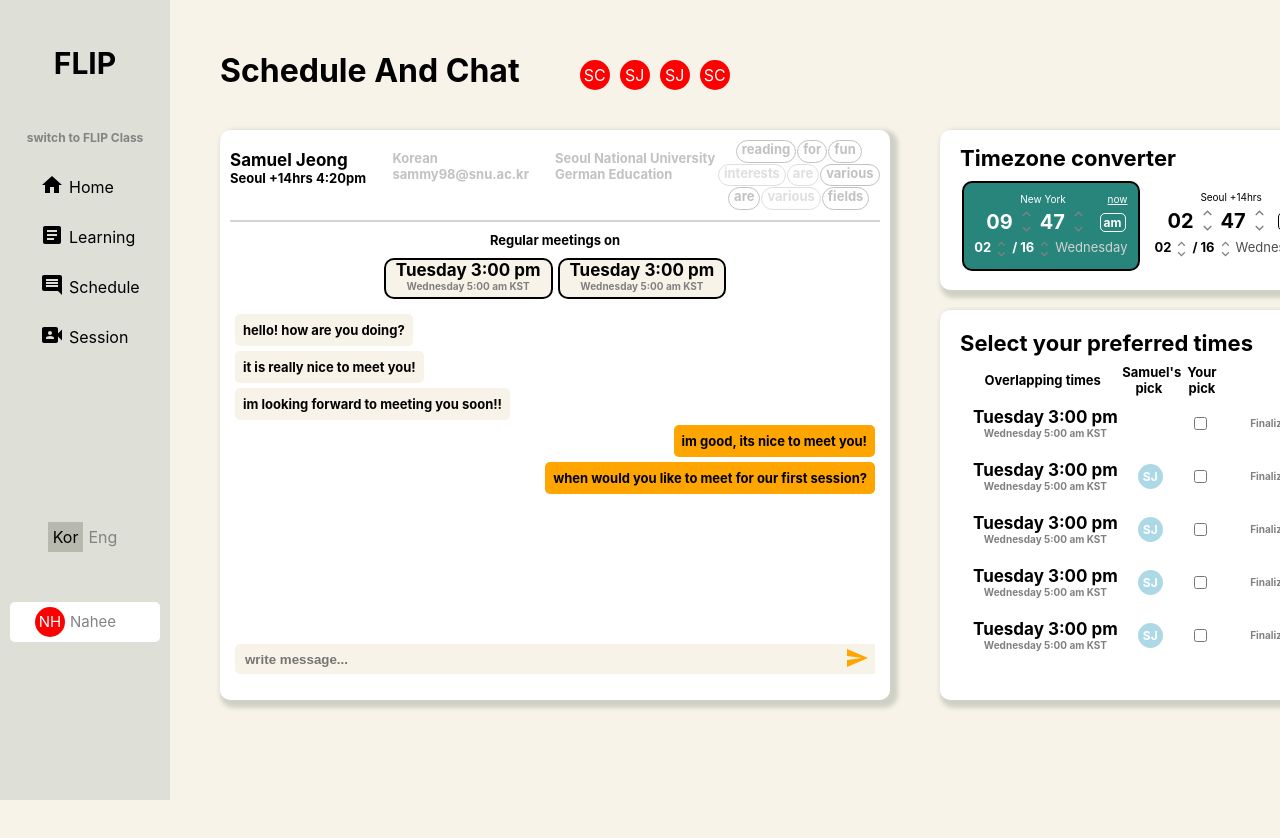
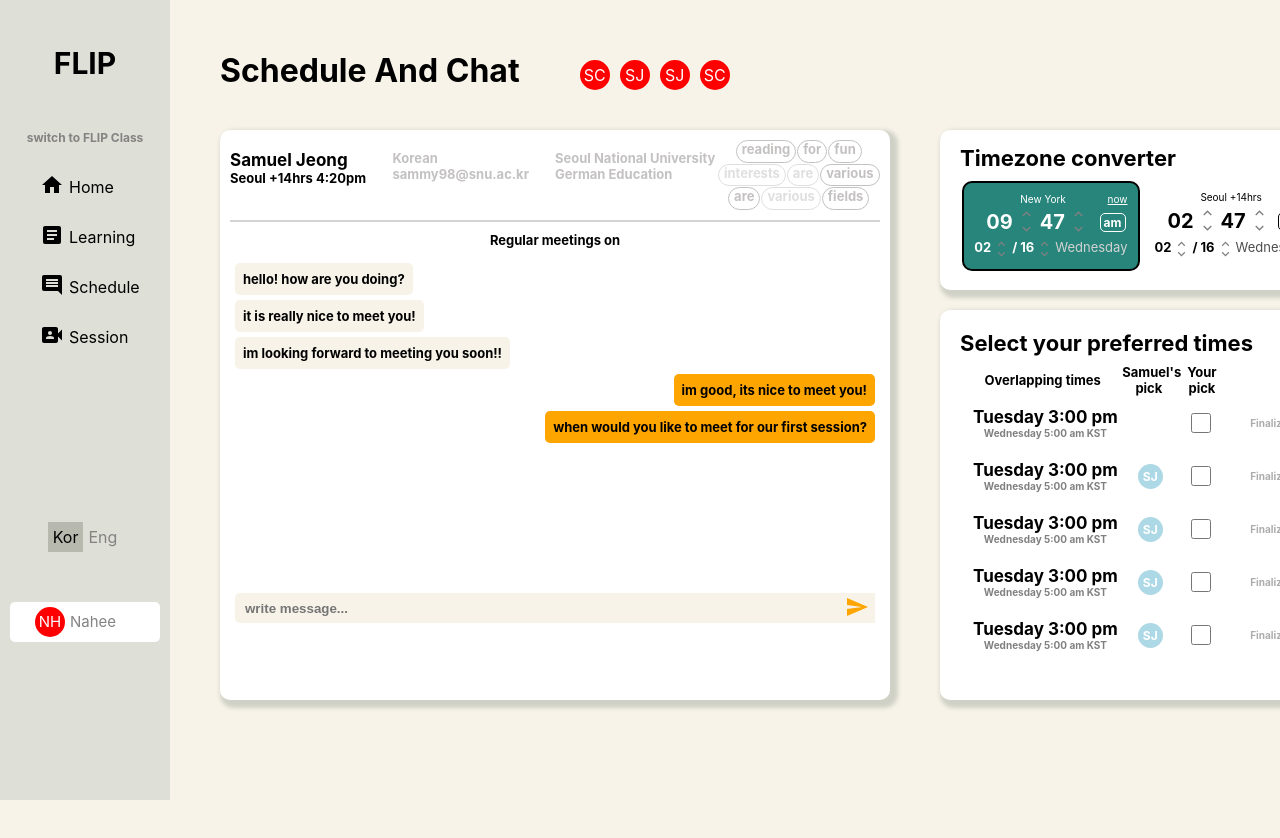
Before and after one commit to haimnam/FLIP-Test, a React (Create React App) app: page /schedule in a window 1280 px wide. Shown: the top 838 px of the page. Built offline with nearby package versions, Linux system fonts and the light colour scheme.

Commit message:
Interlock Preferred Times and Regular Meetings

```diff
--- a/src/pages/Schedule/Chat.tsx
+++ b/src/pages/Schedule/Chat.tsx
@@ -1,12 +1,12 @@
-import React, { useState } from "react";
+import React from "react";
 import styles from "../../scss/ScheduleAndChat.module.scss";
 import ChatInfo from "./ChatInfo.tsx";
 import ChatScreen from "./ChatScreen.tsx";
 
-const Chat = () => {
+const Chat = ({ partnerInfoData }) => {
   return (
     <div className={styles.chatBody}>
-      <ChatInfo />
+      <ChatInfo partnerInfoData={partnerInfoData} />
       <ChatScreen />
     </div>
   );
--- a/src/pages/Schedule/ChatInfo.tsx
+++ b/src/pages/Schedule/ChatInfo.tsx
@@ -1,25 +1,24 @@
 import React from "react";
 import styles from "../../scss/ScheduleAndChat.module.scss";
-import { PartnerInfoData } from "./PartnerInfoData.tsx";
 
-const ChatInfo = () => {
+const ChatInfo = ({ partnerInfoData }) => {
   return (
     <div className={styles.chatInfo}>
       <div className={styles.partnerInfo}>
         <div className={styles.partnerMain}>
-          <h3>{PartnerInfoData[0].name}</h3>
-          <div>{PartnerInfoData[0].localTime}</div>
+          <h3>{partnerInfoData[0].name}</h3>
+          <div>{partnerInfoData[0].localTime}</div>
         </div>
         <div className={styles.partnerSub}>
-          <div>{PartnerInfoData[0].nationality}</div>
-          <div>{PartnerInfoData[0].email}</div>
+          <div>{partnerInfoData[0].nationality}</div>
+          <div>{partnerInfoData[0].email}</div>
         </div>
         <div className={styles.partnerUniv}>
-          <div>{PartnerInfoData[0].univ}</div>
-          <div>{PartnerInfoData[0].major}</div>
+          <div>{partnerInfoData[0].univ}</div>
+          <div>{partnerInfoData[0].major}</div>
         </div>
         <div className={styles.partnerTaste}>
-          {PartnerInfoData[0].taste.map((taste, index) => {
+          {partnerInfoData[0].taste.map((taste, index) => {
             return (
               <div
                 key={index}
@@ -38,7 +37,7 @@ const ChatInfo = () => {
       <div className={styles.regularMeeting}>
         <div>Regular meetings on</div>
         <div className={styles.meetingContainer}>
-          {PartnerInfoData[0].meetingTimes.map((time, index) => {
+          {partnerInfoData[0].meetingTimes.map((time, index) => {
             return (
               <div key={index} className={styles.meetingItem}>
                 <h3>{time.main}</h3>
--- a/src/pages/Schedule/PartnerInfoData.tsx
+++ b/src/pages/Schedule/PartnerInfoData.tsx
@@ -18,9 +18,6 @@ export const PartnerInfoData = [
       { isValid: false, taste: "various" },
       { isValid: true, taste: "fields" },
     ],
-    meetingTimes: [
-      { main: "Tuesday 3:00 pm", sub: "Wednesday 5:00 am KST" },
-      { main: "Tuesday 3:00 pm", sub: "Wednesday 5:00 am KST" },
-    ],
+    meetingTimes: [],
   },
 ];
--- a/src/pages/Schedule/PreferredTimes.tsx
+++ b/src/pages/Schedule/PreferredTimes.tsx
@@ -1,55 +1,30 @@
 import React, { useState } from "react";
 import styles from "../../scss/ScheduleAndChat.module.scss";
 
-const PreferredTimes = () => {
-  const [timesData, setTimesData] = useState([
-    {
-      id: 1,
-      main: "Tuesday 3:00 pm",
-      sub: "Wednesday 5:00 am KST",
-      isPartnerPick: false,
-      myPick: "sq",
-      state: "Finalize",
-    },
-    {
-      id: 2,
-      main: "Tuesday 3:00 pm",
-      sub: "Wednesday 5:00 am KST",
-      isPartnerPick: true,
-      myPick: "sq",
-      state: "Finalize",
-    },
-    {
-      id: 3,
-      main: "Tuesday 3:00 pm",
-      sub: "Wednesday 5:00 am KST",
-      isPartnerPick: true,
-      myPick: "sq",
-      state: "Finalize",
-    },
-    {
-      id: 4,
-      main: "Tuesday 3:00 pm",
-      sub: "Wednesday 5:00 am KST",
-      isPartnerPick: true,
-      myPick: "sq",
-      state: "Finalize",
-    },
-    {
-      id: 5,
-      main: "Tuesday 3:00 pm",
-      sub: "Wednesday 5:00 am KST",
-      isPartnerPick: true,
-      myPick: "sq",
-      state: "Finalize",
-    },
+const PreferredTimes = ({
+  partnerInfoData,
+  addMeeting,
+  removeMeeting,
+  timesData,
+  changeTimeState,
+}) => {
+  const [checkList, setCheckList] = useState([
+    { id: 1, isChecked: false },
+    { id: 2, isChecked: false },
+    { id: 3, isChecked: false },
+    { id: 4, isChecked: false },
+    { id: 5, isChecked: false },
   ]);
-
-  const [isChecked, setIsChecked] = useState(false);
   const [checkedItems, setCheckedItems] = useState(new Set());
 
   const checkHandler = ({ target }) => {
-    setIsChecked(!isChecked);
+    setCheckList(
+      checkList.map((check) =>
+        check.id === target.value * 1
+          ? { ...check, isChecked: !check.isChecked }
+          : check
+      )
+    );
     checkedItemHandler(
       target.parentNode.parentNode,
       target.value,
@@ -61,24 +36,36 @@ const PreferredTimes = () => {
     if (isChecked) {
       box.style.backgroundColor = "rgb(248, 243, 233)";
       box.style.border = "2px solid black";
-      checkedItems.add(id);
-      setTimesData(
-        timesData.map((time) =>
-          time.id == id ? { ...time, state: "Undo" } : time
-        )
-      );
-    } else if (checkedItems.has(id)) {
+      checkedItems.add(id * 1);
+      changeTimeState(id, "FINALIZE");
+    } else if (checkedItems.has(id * 1)) {
       box.style.backgroundColor = "white";
       box.style.border = "2px solid white";
-      checkedItems.delete(id);
-      setTimesData(
-        timesData.map((time) =>
-          time.id == id ? { ...time, state: "Finalize" } : time
+      checkedItems.delete(id * 1);
+      changeTimeState(id, "Finalize");
+    }
+    setCheckedItems(checkedItems);
+    return checkedItems;
+  };
+
+  const timeStateHandler = ({ target }, id, state) => {
+    if (state === "FINALIZE") {
+      changeTimeState(id, "Undo");
+      let newMeeting = {
+        id: id * 1,
+        main: timesData[0].main,
+        sub: timesData[0].sub,
+      };
+      addMeeting(1, partnerInfoData[0].meetingTimes.concat(newMeeting));
+    } else if (state === "Undo") {
+      checkedItemHandler(target.parentNode, id, false);
+      removeMeeting(id, 1);
+      setCheckList(
+        checkList.map((check) =>
+          check.id === id * 1 ? { ...check, isChecked: false } : check
         )
       );
     }
-    setCheckedItems(checkedItems);
-    return checkedItems;
   };
 
   return (
@@ -108,9 +95,23 @@ const PreferredTimes = () => {
                     type="checkbox"
                     value={time.id}
                     onChange={(e) => checkHandler(e)}
+                    checked={
+                      checkList.find((check) => check.id === time.id * 1)
+                        .isChecked
+                    }
                   ></input>
+                  <label />
                 </label>
-                <div className={styles.state}>{time.state}</div>
+                <div
+                  className={
+                    time.state === "Finalize"
+                      ? styles.state
+                      : styles.stateFinalized
+                  }
+                  onClick={(e) => timeStateHandler(e, time.id, time.state)}
+                >
+                  {time.state}
+                </div>
               </div>
             );
           })}
--- a/src/pages/Schedule/Schedule.tsx
+++ b/src/pages/Schedule/Schedule.tsx
@@ -1,19 +1,61 @@
-import React from "react";
+import React, { useState } from "react";
 import styles from "../../scss/ScheduleAndChat.module.scss";
 import ScheduleHead from "./ScheduleHead.tsx";
 import Chat from "./Chat.tsx";
 import Timezone from "./Timezone.tsx";
 import PreferredTimes from "./PreferredTimes.tsx";
+import { PartnerInfoData } from "./PartnerInfoData.tsx";
+import { TimesData } from "./TimesData.tsx";
 
 const Schedule = () => {
+  const [partnerInfoData, setPartnerInfoData] = useState(PartnerInfoData);
+  const [timesData, setTimesData] = useState(TimesData);
+
+  const addMeeting = (partnerId, meeting) => {
+    setPartnerInfoData(
+      partnerInfoData.map((partner) =>
+        partner.id == partnerId
+          ? { ...partner, meetingTimes: meeting }
+          : partner
+      )
+    );
+  };
+
+  const removeMeeting = (meetingId, partnerId) => {
+    let meeting = partnerInfoData[0].meetingTimes.filter(
+      (meeting) => meeting.id != meetingId
+    );
+    setPartnerInfoData(
+      partnerInfoData.map((partner) =>
+        partner.id == partnerId
+          ? { ...partner, meetingTimes: meeting }
+          : partner
+      )
+    );
+  };
+
+  const changeTimeState = (id, state) => {
+    setTimesData(
+      timesData.map((time) =>
+        time.id == id ? { ...time, state: state } : time
+      )
+    );
+  };
+
   return (
     <div className={styles.scheduleAndChat}>
       <ScheduleHead />
       <div className={styles.scheduleAndChatBody}>
-        <Chat />
+        <Chat partnerInfoData={partnerInfoData} />
         <div className={styles.scheduleBody}>
           <Timezone />
-          <PreferredTimes />
+          <PreferredTimes
+            partnerInfoData={partnerInfoData}
+            addMeeting={addMeeting}
+            removeMeeting={removeMeeting}
+            timesData={timesData}
+            changeTimeState={changeTimeState}
+          />
         </div>
       </div>
     </div>
--- /dev/null
+++ b/src/pages/Schedule/TimesData.tsx
@@ -0,0 +1,42 @@
+export const TimesData = [
+  {
+    id: 1,
+    main: "Tuesday 3:00 pm",
+    sub: "Wednesday 5:00 am KST",
+    isPartnerPick: false,
+    myPick: "sq",
+    state: "Finalize",
+  },
+  {
+    id: 2,
+    main: "Tuesday 3:00 pm",
+    sub: "Wednesday 5:00 am KST",
+    isPartnerPick: true,
+    myPick: "sq",
+    state: "Finalize",
+  },
+  {
+    id: 3,
+    main: "Tuesday 3:00 pm",
+    sub: "Wednesday 5:00 am KST",
+    isPartnerPick: true,
+    myPick: "sq",
+    state: "Finalize",
+  },
+  {
+    id: 4,
+    main: "Tuesday 3:00 pm",
+    sub: "Wednesday 5:00 am KST",
+    isPartnerPick: true,
+    myPick: "sq",
+    state: "Finalize",
+  },
+  {
+    id: 5,
+    main: "Tuesday 3:00 pm",
+    sub: "Wednesday 5:00 am KST",
+    isPartnerPick: true,
+    myPick: "sq",
+    state: "Finalize",
+  },
+];
--- a/src/scss/ScheduleAndChat.module.scss
+++ b/src/scss/ScheduleAndChat.module.scss
@@ -353,9 +353,19 @@ h3 {
         }
         .myPick {
           width: 15%;
+          input {
+            width: 20px;
+            height: 20px;
+          }
         }
         .state {
           width: 25%;
+          color: rgb(172, 172, 172);
+        }
+        .stateFinalized {
+          @extend .state;
+          color: black;
+          font-weight: bold;
         }
       }
     }
```
